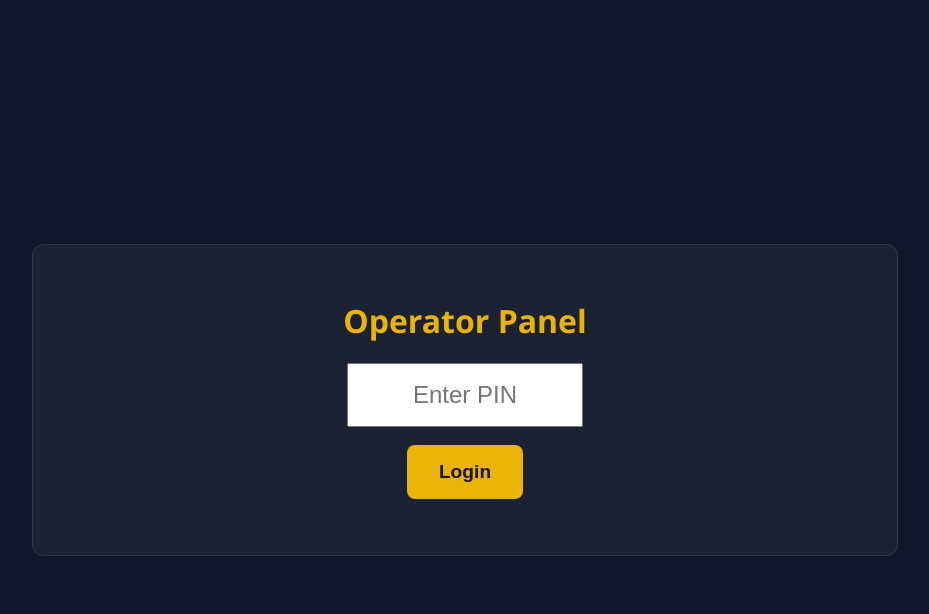
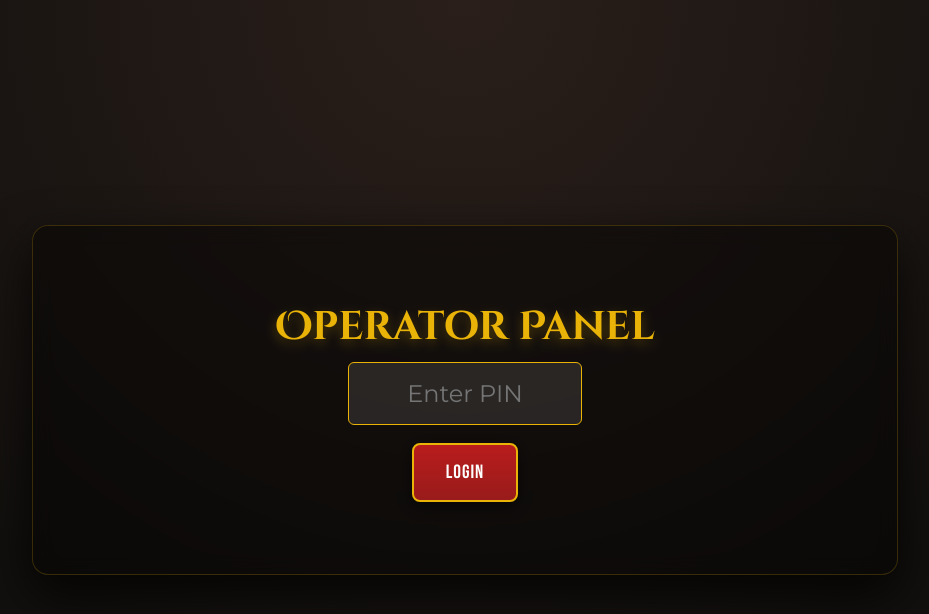
Before and after one commit to saint-VX26/ncf-app, a website: page public/operator.html in a window 1280 px wide. Shown: the whole page, without its empty margins (175-1104 px from the left). Drawn offline with Linux system fonts and the light colour scheme.

Commit message:
Refactor CSS styles and improve design elements

```diff
--- a/public/style.css
+++ b/public/style.css
@@ -1,28 +1,107 @@
+@import url('https://fonts.googleapis.com/css2?family=Bebas+Neue&family=Cinzel+Decorative:wght@700&family=Montserrat:wght@400;700&display=swap');
+
 :root {
-  --bg: #0f172a; --text: #f8fafc; --gold: #eab308; --red: #ef4444; --green: #22c55e;
+  --red: #b91c1c;
+  --green: #15803d;
+  --gold: #eab308;
+  --orange: #ea580c;
+  --bg-dark: #12100e; /* Deep warm black */
+  --text: #f8fafc;
 }
+
 body {
-  margin: 0; background: var(--bg); color: var(--text);
-  font-family: 'Segoe UI', Tahoma, Geneva, Verdana, sans-serif;
-  display: flex; flex-direction: column; align-items: center; justify-content: center;
-  min-height: 100vh; text-align: center;
+  margin: 0;
+  background-color: var(--bg-dark);
+  background-image: radial-gradient(circle at 50% 0%, #2a1f1a 0%, var(--bg-dark) 70%);
+  color: var(--text);
+  font-family: 'Montserrat', sans-serif;
+  display: flex;
+  flex-direction: column;
+  align-items: center;
+  justify-content: center;
+  min-height: 100vh;
+  text-align: center;
 }
-h1, h2 { color: var(--gold); }
+
+h1 {
+  font-family: 'Cinzel Decorative', serif;
+  color: var(--gold);
+  font-size: 2.5rem;
+  margin-bottom: 0.5rem;
+  text-shadow: 0 4px 12px rgba(234, 179, 8, 0.3);
+}
+
+h2 {
+  font-family: 'Bebas Neue', sans-serif;
+  color: var(--orange);
+  letter-spacing: 2px;
+  font-size: 1.8rem;
+  margin-top: 0;
+}
+
 .timer {
-  font-size: 6rem; color: var(--gold); margin: 1rem 0; font-weight: bold;
-  font-variant-numeric: tabular-nums;
+  font-family: 'Bebas Neue', sans-serif;
+  font-size: 9rem;
+  color: var(--gold);
+  margin: 1rem 0;
+  line-height: 1;
+  text-shadow: 0 0 30px rgba(234, 179, 8, 0.4);
 }
-.timer.danger { color: var(--red); animation: pulse 1s infinite; }
-@keyframes pulse { 0% { opacity: 1; } 50% { opacity: 0.5; } 100% { opacity: 1; } }
+
+.timer.danger {
+  color: var(--red);
+  text-shadow: 0 0 30px rgba(185, 28, 28, 0.6);
+  animation: pulse 1s infinite;
+}
+
+@keyframes pulse {
+  0% { transform: scale(1); }
+  50% { transform: scale(1.05); }
+  100% { transform: scale(1); }
+}
+
 .btn {
-  background: var(--gold); color: #1a1305; border: none;
-  padding: 1rem 2rem; font-size: 1.2rem; font-weight: bold;
-  border-radius: 8px; cursor: pointer; margin: 0.5rem; transition: opacity 0.2s;
+  background: linear-gradient(180deg, var(--red), #991b1b);
+  color: white;
+  border: 2px solid var(--gold);
+  padding: 1rem 2rem;
+  font-size: 1.2rem;
+  font-family: 'Bebas Neue', sans-serif;
+  letter-spacing: 1px;
+  border-radius: 8px;
+  cursor: pointer;
+  margin: 0.5rem;
+  transition: transform 0.1s, box-shadow 0.2s;
+  box-shadow: 0 4px 15px rgba(0,0,0,0.5);
 }
-.btn:hover { opacity: 0.8; }
-.btn-green { background: var(--green); color: white; }
+
+.btn:hover {
+  transform: translateY(-2px);
+  box-shadow: 0 6px 20px rgba(234, 179, 8, 0.4);
+}
+
+.btn-green {
+  background: linear-gradient(180deg, var(--green), #166534);
+}
+
 .container {
-  background: rgba(255, 255, 255, 0.05); padding: 2rem; border-radius: 12px;
-  border: 1px solid rgba(255, 255, 255, 0.1); max-width: 800px; width: 90%;
+  background: rgba(0, 0, 0, 0.4);
+  padding: 3rem 2rem;
+  border-radius: 16px;
+  border: 1px solid rgba(234, 179, 8, 0.2);
+  max-width: 800px;
+  width: 90%;
+  box-shadow: 0 20px 50px rgba(0,0,0,0.8);
+  backdrop-filter: blur(10px);
 }
+
 .hidden { display: none !important; }
+
+/* Inputs for operator */
+input[type="number"], input[type="password"] {
+  background: rgba(255,255,255,0.1);
+  border: 1px solid var(--gold);
+  color: white;
+  font-family: 'Montserrat', sans-serif;
+  border-radius: 6px;
+}
```
